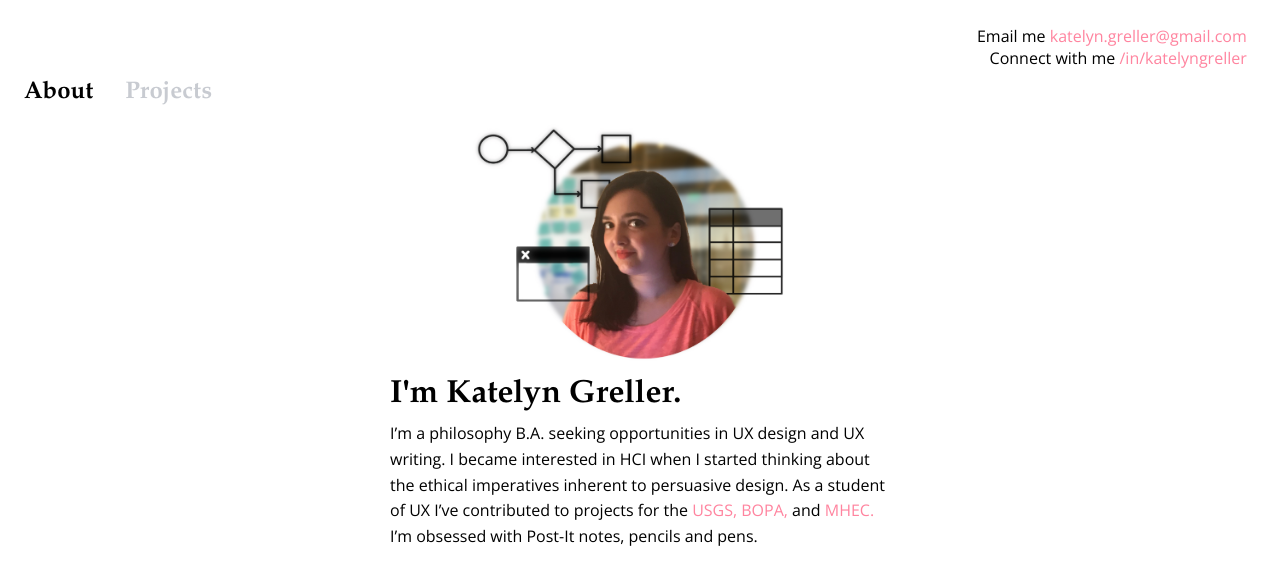
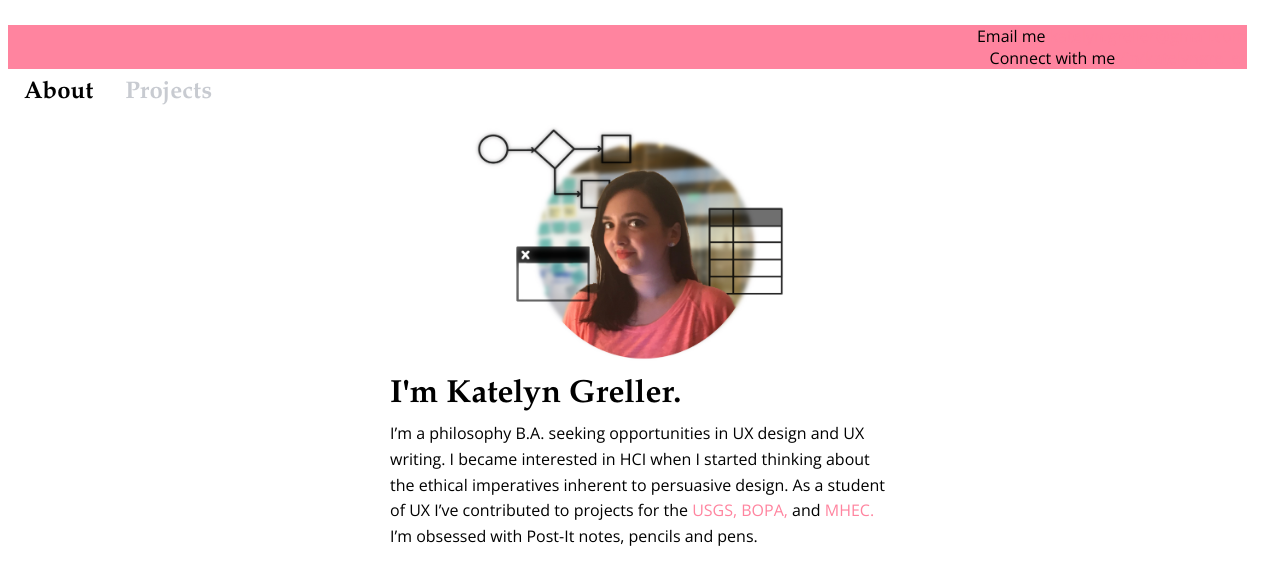
Before and after one commit to KatelynGreller/katelyngreller.github.io, a plain HTML site: page index.html in a window 1280 px wide. Drawn offline with nearby package versions, Linux system fonts and the light colour scheme.

Commit message:
Update main.css

```diff
--- a/css/main.css
+++ b/css/main.css
@@ -6,6 +6,7 @@ body {
 
 /* Contact bar */
 div.contact {
+	background-color: #ff849f;
 	text-align: right;
 	margin-top: 2%;
 	margin-right: 2%;
```
